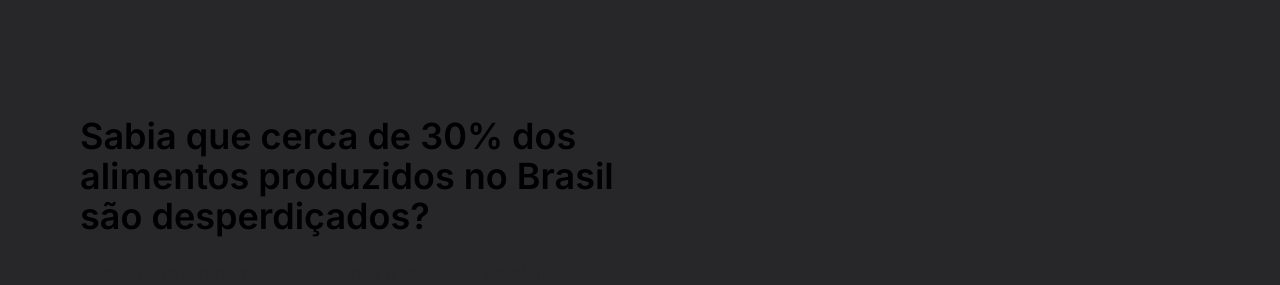
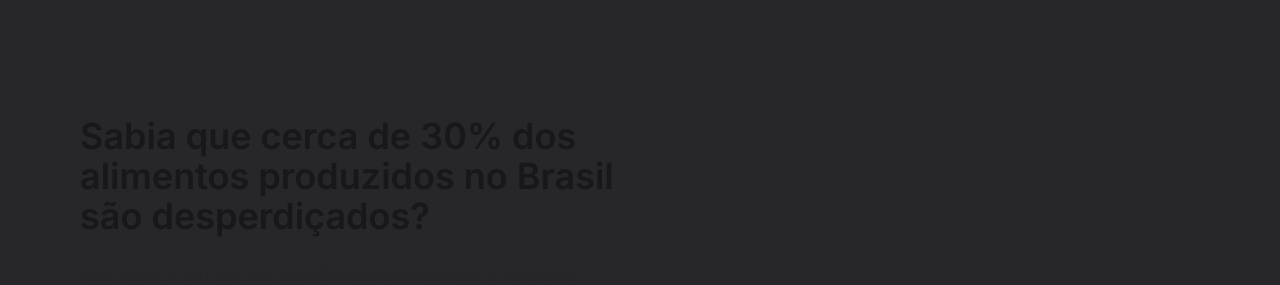
Before and after one commit to Lzinnxl007/TCC, a Next.js app: page /sobre in a window 1280 px wide. Shown: the part 1746-2031 px from the top of the page. Built offline with nearby package versions, Linux system fonts and the light colour scheme; grey boxes are pictures that could not be loaded.

Commit message:
correting styles and image size

```diff
--- a/src/app/sobre/page.jsx
+++ b/src/app/sobre/page.jsx
@@ -29,7 +29,7 @@ export default function About() {
 
             <div className="w-full h-screen flex items-center justify-around px-20 md:px-8 lg:flex-col lg:h-auto lg:py-10 md:py-16 bg-zinc-800 -translate-y-8">
                 <div className="w-full lg:mx-auto">
-                    <h1 className="mb-6 text-4xl md:text-3xl font-semibold max-w-xl lg:mx-auto">
+                    <h1 className="mb-6 text-4xl md:text-3xl font-semibold max-w-xl lg:mx-auto text-zinc-900 dark:text-zinc-50">
                         Sabia que cerca de 30% dos alimentos produzidos no Brasil são desperdiçados?
                     </h1>
                     <p className="w-full max-w-xl text-lg lg:mx-auto md:text-6 dark:text-zinc-200 text-zinc-800">
```
Also changed, not shown: 1 other file (tests, documents, lock files or other folders).
